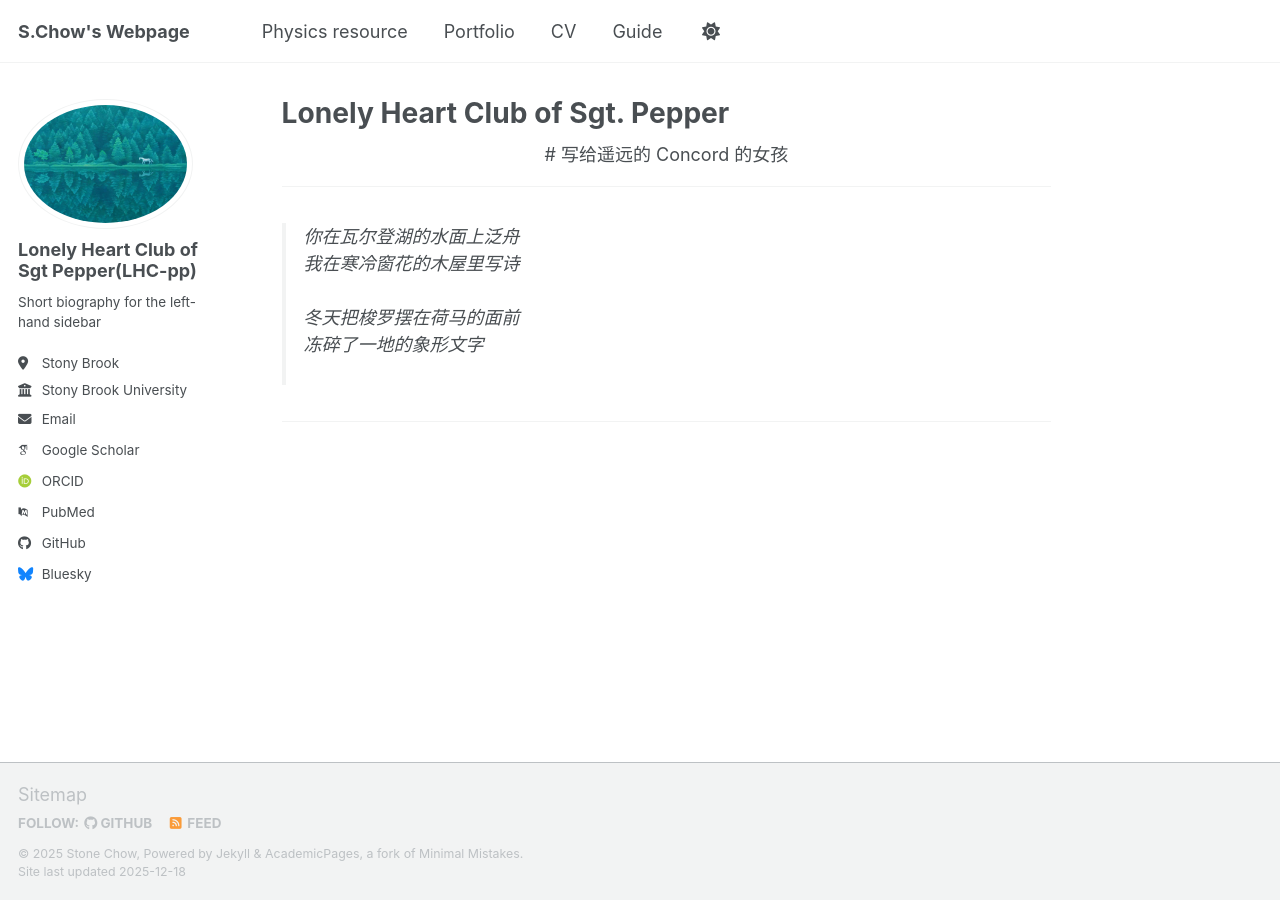
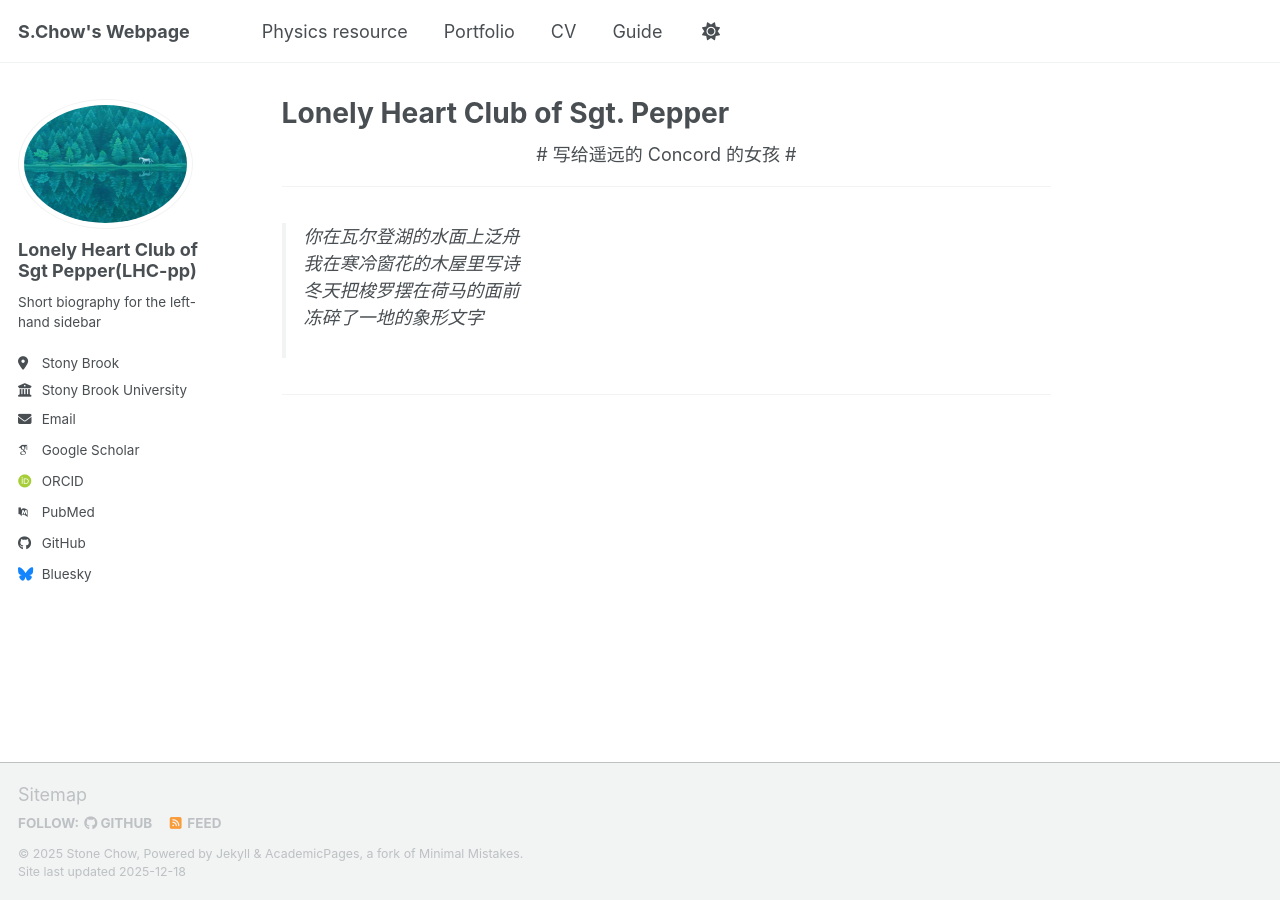
Before and after one commit to StoneChou2007/StoneChou2007, a Jekyll site: the page built from _pages/about.md, in a window 1280 px wide. Built offline with Jekyll 4.4.1, drawn with Linux system fonts in a browser that asks for light colours; some web fonts are replaced; a script bundle is joined from its source files by our own code; library files that are not in the unit come from our copies.

```diff
--- a/_pages/about.md
+++ b/_pages/about.md
@@ -9,13 +9,14 @@ redirect_from:
 
 <div align="center">
 
-# 写给遥远的 Concord 的女孩
+# 写给遥远的 Concord 的女孩 #
+
 </div>
 
 ---
 
 > 你在瓦尔登湖的水面上泛舟 <br>
-> 我在寒冷窗花的木屋里写诗<br><br>
+> 我在寒冷窗花的木屋里写诗<br>
 > 冬天把梭罗摆在荷马的面前 <br>
 > 冻碎了一地的象形文字<br><br>
 
```
